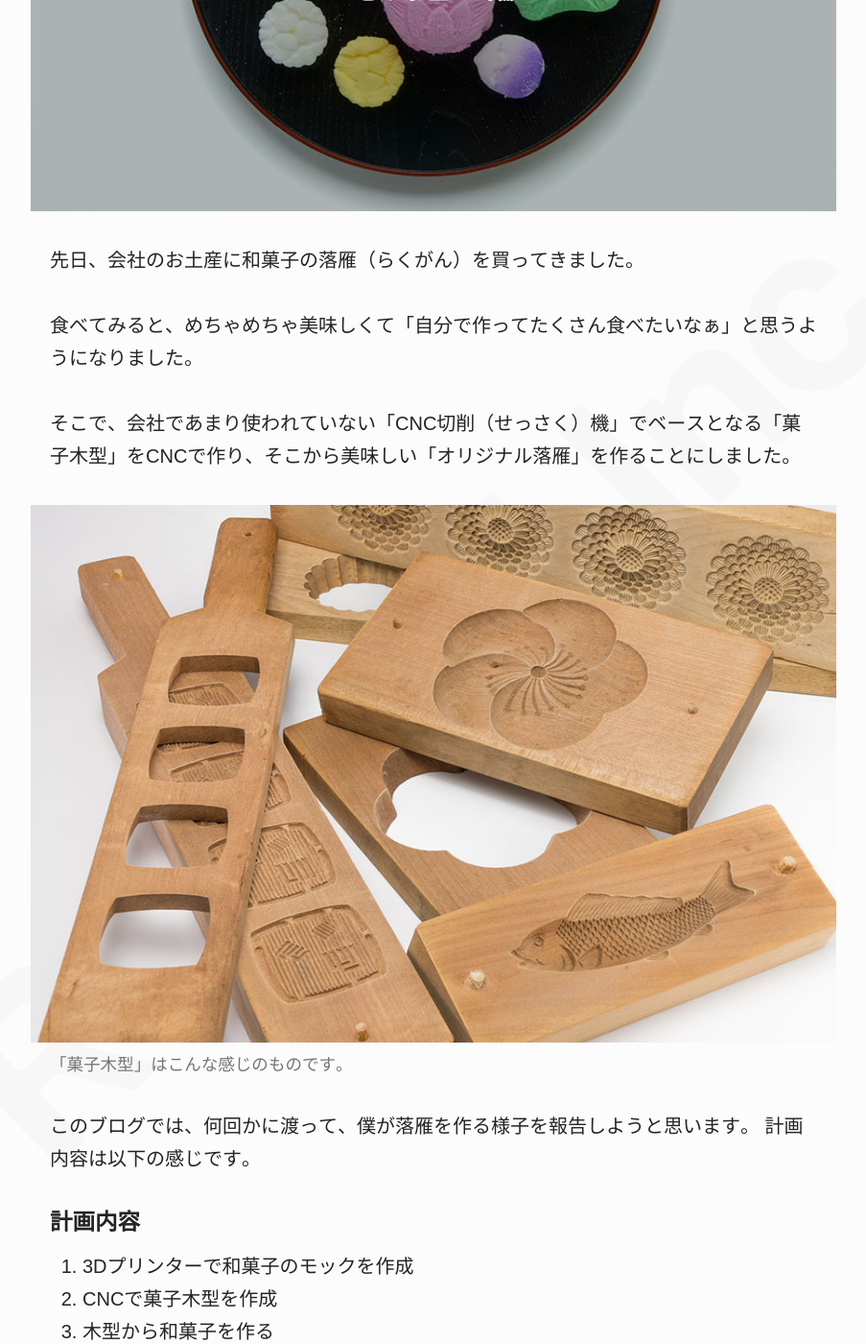
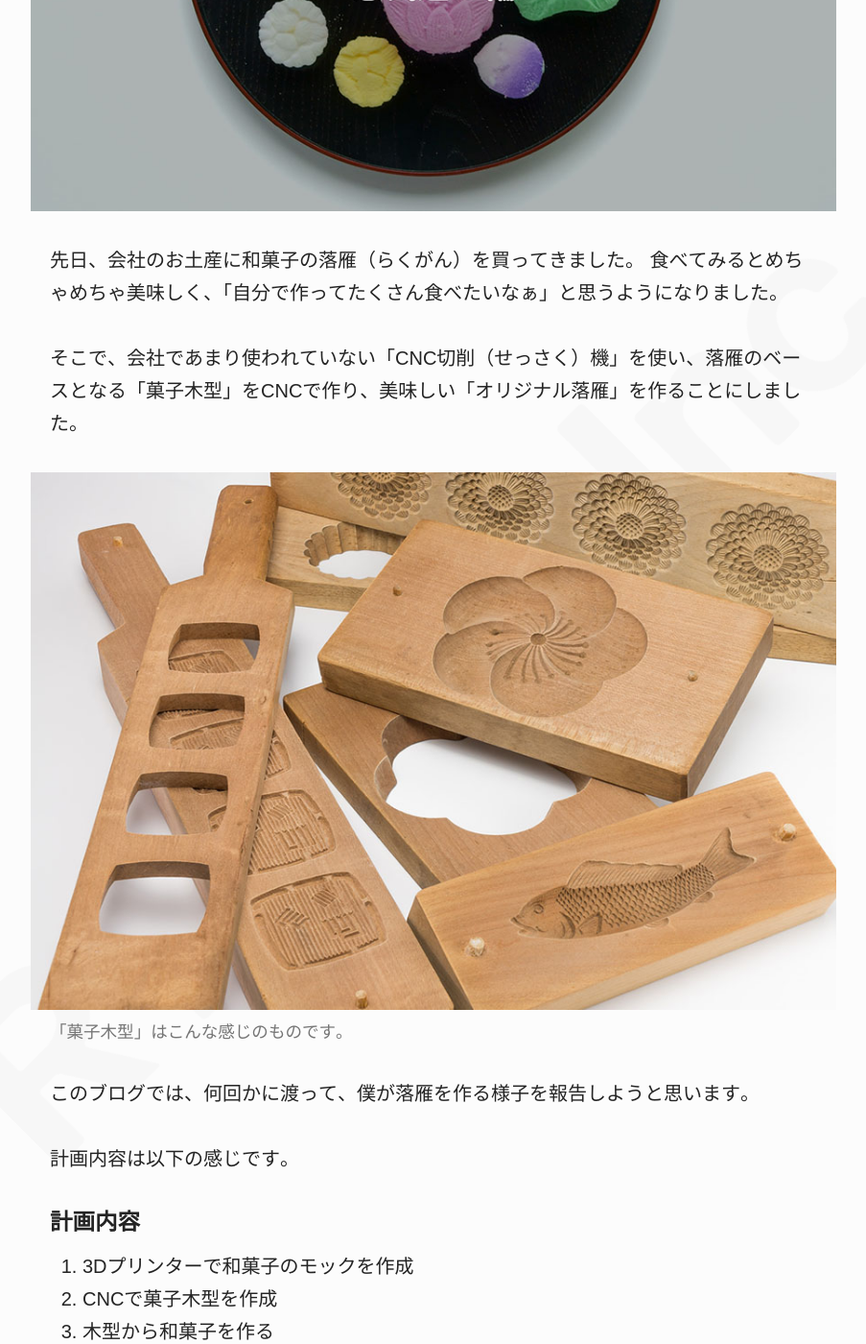
Before and after one commit to yuheiy/rookies, a Jekyll site: the page built from _posts/2017-09-07-wagashi-1.md, in a window 1280 px wide and 1400 px high, scrolled down 631 px. Shown: the whole window at 96% size, without its empty margins (188-1091 px from the left). Built offline with Jekyll 4.4.1, drawn with Linux system fonts in a browser that asks for light colours; our own code applies the rules of GitHub Pages for plain Markdown files; some of the changed text lies outside the part shown.

Commit message:
記事修正3

```diff
--- a/_posts/2017-09-07-wagashi-1.md
+++ b/_posts/2017-09-07-wagashi-1.md
@@ -9,12 +9,11 @@ image: wagashi-1-title.jpg
 </figure>
 
 先日、会社のお土産に和菓子の落雁（らくがん）を買ってきました。
-
-食べてみると、めちゃめちゃ美味しくて「自分で作ってたくさん食べたいなぁ」と思うようになりました。
+食べてみるとめちゃめちゃ美味しく、「自分で作ってたくさん食べたいなぁ」と思うようになりました。
 
 <!-- more -->
 
-そこで、会社であまり使われていない「CNC切削（せっさく）機」でベースとなる「菓子木型」をCNCで作り、そこから美味しい「オリジナル落雁」を作ることにしました。
+そこで、会社であまり使われていない「CNC切削（せっさく）機」を使い、落雁のベースとなる「菓子木型」をCNCで作り、美味しい「オリジナル落雁」を作ることにしました。
 
 <figure class="large">
   <img src="{{ site.baseurl }}/assets/images/post/wagashi-1/kigata.jpg" alt="花や魚など様々な形をモチーフにした木型">
@@ -22,6 +21,7 @@ image: wagashi-1-title.jpg
 </figure>
 
 このブログでは、何回かに渡って、僕が落雁を作る様子を報告しようと思います。
+
 計画内容は以下の感じです。
 
 ### 計画内容
```
Also changed, not shown: other parts of _posts/2017-09-07-wagashi-1.md (+1 -1 lines).
